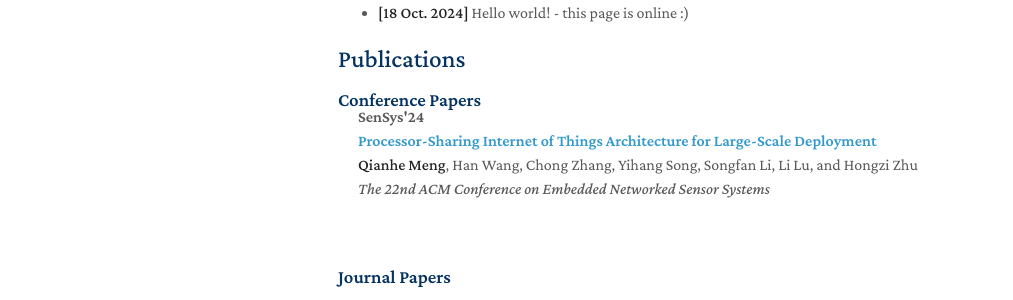
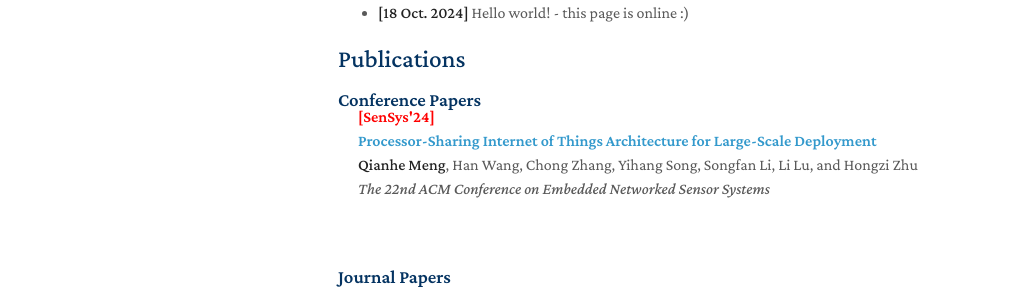
Before and after one commit to mqhyes/mqhyes.github.io, a Jekyll site: the page built from index.md, in a window 1280 px wide. Shown: the part 443-743 px from the top of the page, without its empty margins (132-1145 px from the left). Built offline with Jekyll 4.4.1, drawn with Linux system fonts in a browser that asks for light colours; a style sheet for code colours, icons or effects is not loaded.

Commit message:
Update publications_v2.md

```diff
--- a/_includes/publications_v2.md
+++ b/_includes/publications_v2.md
@@ -20,8 +20,12 @@
 -->
   <div class="col-sm-12" style="position: relative;padding-right: 15px;padding-left: 20px;">
       <div class="pub-detail">
-         <div class="title">{{ link.conference_short }}</div>
-         <div class="title"><a href="{{ link.pdf }}">{{ link.title }}</a></div>
+        <!-- 使用一个div包含conference_short和title，使它们在同一行显示，并加粗显示 -->
+        <div class="pub-header">
+          <!-- 将conference_short放在红色方括号内 -->
+          <strong><span style="color: red; font-weight: bold;">[{{ link.conference_short }}]</span></strong>
+          <div class="title"><a href="{{ link.pdf }}" style="font-weight: bold;">{{ link.title }}</a></div>
+        </div>
       </div>
       <div class="author">{{ link.authors }}</div>
       <div class="periodical"><em>{{ link.conference }}</em>
```
